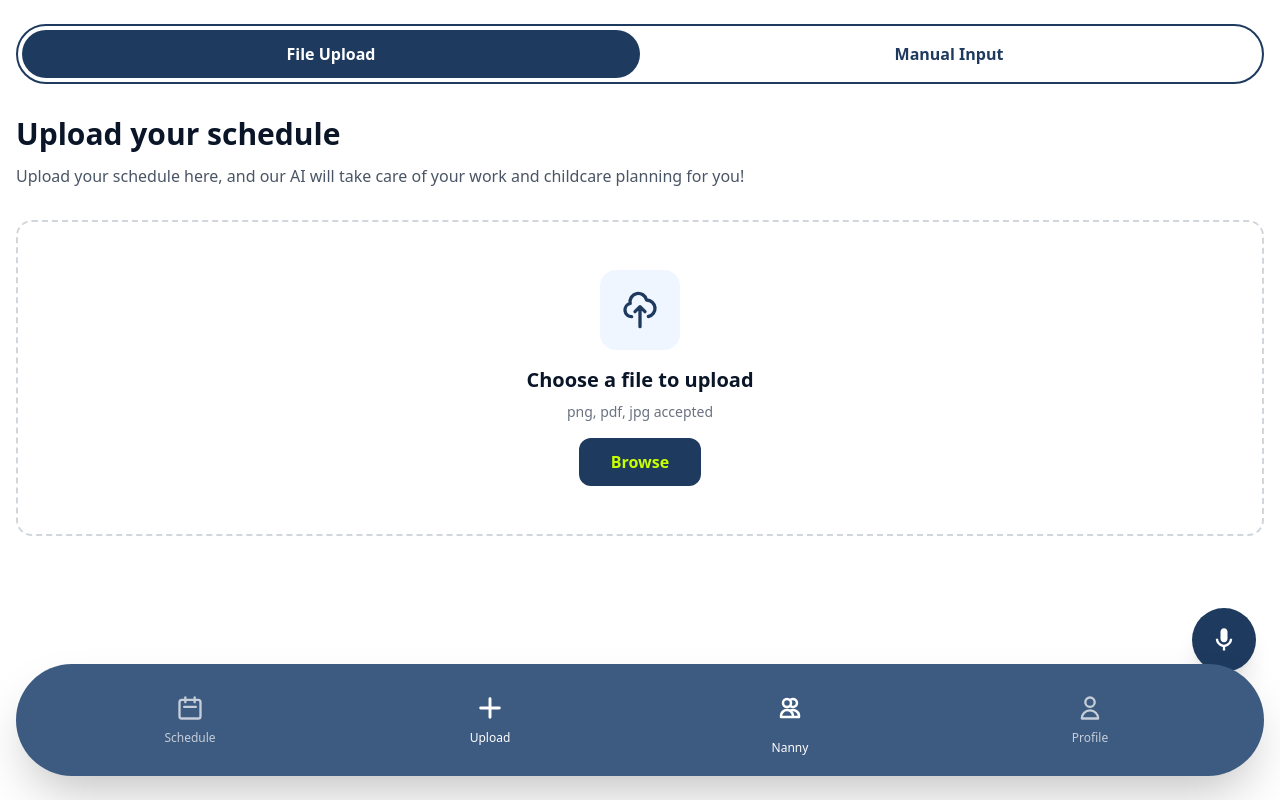
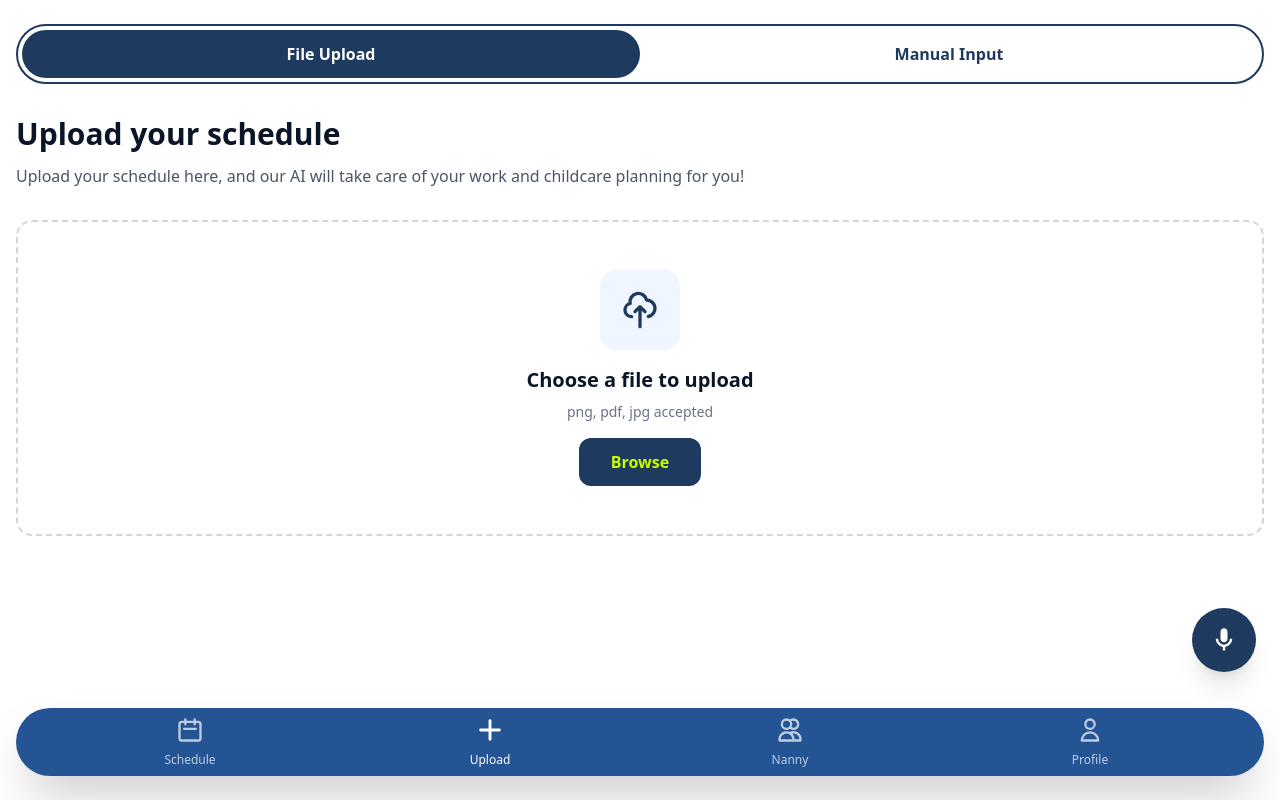
Before and after one commit to IDSP-TRADECARE/Tandem, a Next.js app: page /schedule/upload in a window 1280 px wide. Built offline with nearby package versions, Linux system fonts and the light colour scheme; no server answers; a web font is replaced by a local one.

Commit message:
fix nav bar

```diff
--- a/src/app/components/Layout/BottomNav.tsx
+++ b/src/app/components/Layout/BottomNav.tsx
@@ -23,7 +23,7 @@ export function BottomNav({ onUploadClick }: BottomNavProps) {
 
   return (
     <nav className="fixed bottom-0 left-0 right-0 z-50 px-4 pb-6">
-      <div className="bg-[#3d5a80] rounded-full shadow-2xl px-6 py-5 relative">
+      <div className="bg-primary-active rounded-full shadow-2xl px-6 py-2 relative">
         <div className="flex items-center justify-around">
           {/* Schedule */}
           <Link href="/" className="flex flex-col items-center gap-2 flex-1 focus:outline-none">
@@ -74,19 +74,14 @@ export function BottomNav({ onUploadClick }: BottomNavProps) {
           </Link>
 
           {/* Nanny Share */}
-          <Link href="/nanny" className="flex flex-col items-center gap-2 flex-1">
-            <div
-              className={`w-12 h-12 rounded-full flex items-center justify-center transition-all ${
-                isActive('/nanny') ? 'bg-white' : 'bg-transparent'
-              }`}
-            >
+          <Link href="/nanny" className="flex flex-col items-center gap-2 flex-1 focus:outline-none">
             <svg
-                className={`w-6 h-6 ${
-                  isActive('/nanny') ? 'text-[#1e3a5f]' : 'text-white'
+              className={`w-7 h-7 ${
+                isActive('/nanny') ? 'text-white' : 'text-white/70'
               }`}
               fill="none"
               stroke="currentColor"
-                strokeWidth={2.5}
+              strokeWidth={2}
               viewBox="0 0 24 24"
             >
               <path
@@ -95,8 +90,11 @@ export function BottomNav({ onUploadClick }: BottomNavProps) {
                 d="M12 4.354a4 4 0 110 5.292M15 21H3v-1a6 6 0 0112 0v1zm0 0h6v-1a6 6 0 00-9-5.197M13 7a4 4 0 11-8 0 4 4 0 018 0z"
               />
             </svg>
-            </div>
-            <span className="text-xs text-white font-medium">Nanny</span>
+            <span className={`text-xs font-medium ${
+              isActive('/nanny') ? 'text-white' : 'text-white/70'
+            }`}>
+              Nanny
+            </span>
           </Link>
 
           {/* Profile */}
```
Lines whose indentation alone changed are shown as unchanged.
